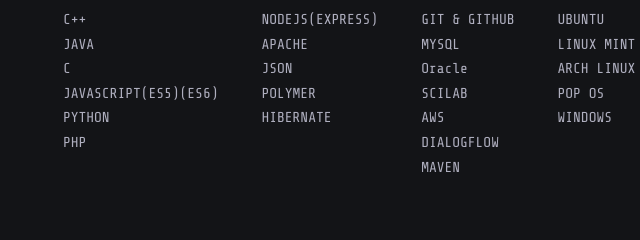
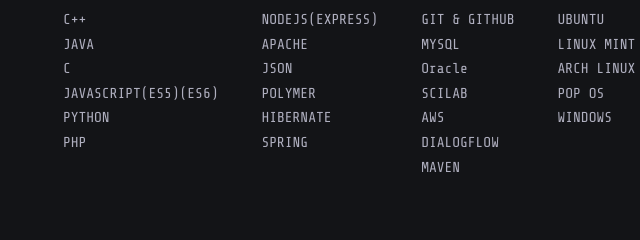
Before and after one commit to shreyansh-sawarn/shreyansh-sawarn.github.io, a plain HTML site: page index.html in a window 1280 px wide. Shown: the part 1400-1640 px from the top of the page, 302-942 px from the left. Drawn offline with nearby package versions, Linux system fonts and the light colour scheme.

Commit message:
Update index.html

```diff
--- a/index.html
+++ b/index.html
@@ -113,6 +113,7 @@
 						<li class="skillz_category_item">JSON</li>
 						<li class="skillz_category_item">POLYMER</li>
 						<li class="skillz_category_item">HIBERNATE</li>
+						<li class="skillz_category_item">SPRING</li>
 					</ul>
 				</div>
 
```
